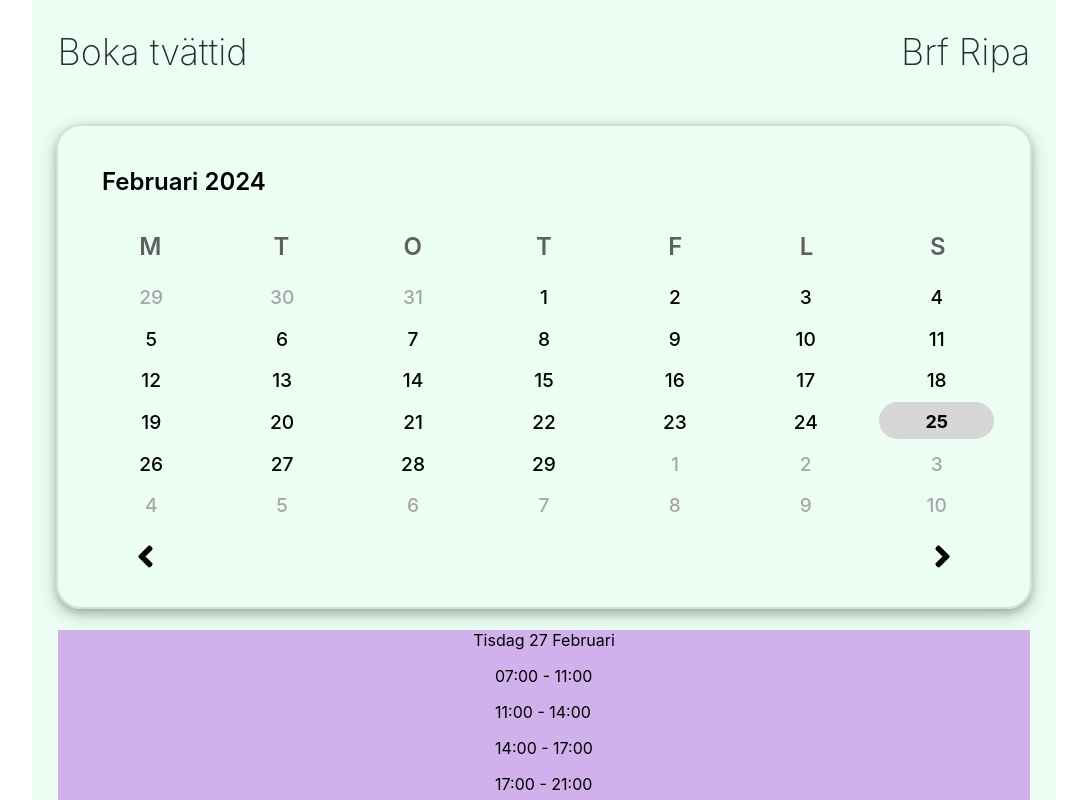
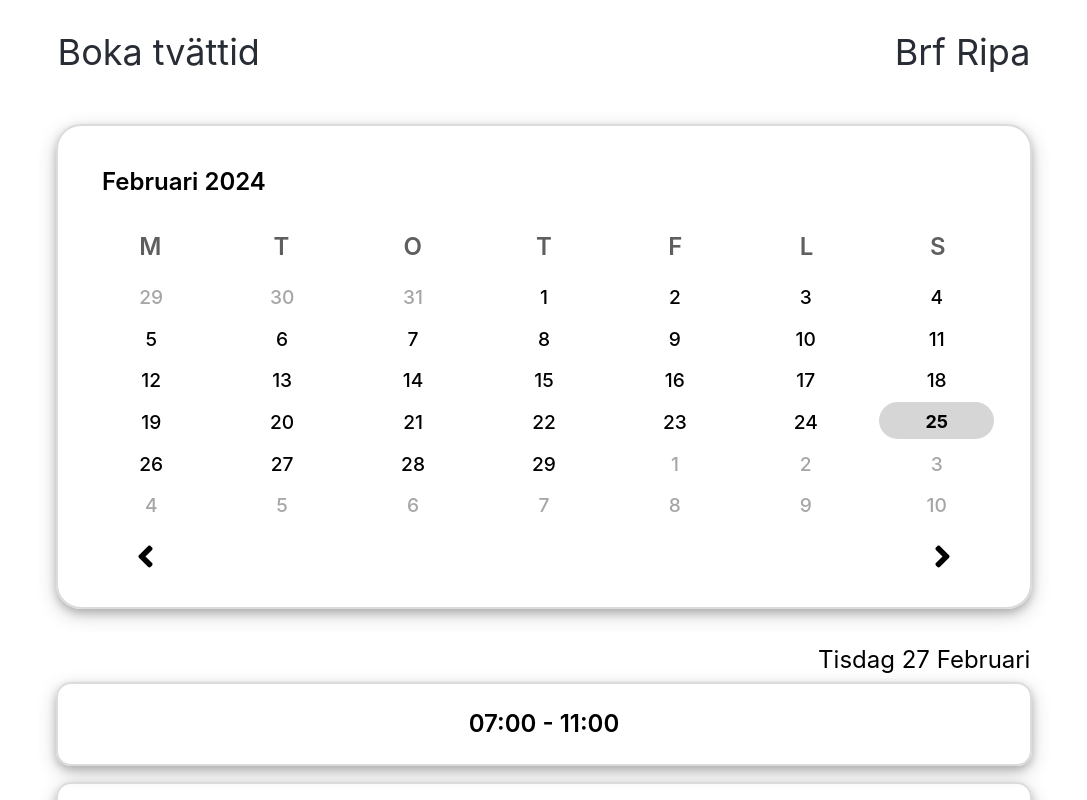
Before and after one commit to gustavAlbrekts0n/bokningsapp, a React (Create React App) app: page / in a window 1280 px wide. Shown: the top 800 px of the page, without its empty margins (96-1183 px from the left). Built offline with nearby package versions, Linux system fonts and the light colour scheme.

Commit message:
Improve visuals of the time picker

```diff
--- a/src/App.css
+++ b/src/App.css
@@ -7,7 +7,7 @@
   align-items: center;
   justify-content: center;
   margin: auto;
-  background-color: rgba(182, 252, 213, 0.26);
+  /*background-color: rgba(182, 252, 213, 0.26);*/
 }
 
 .app-header {
@@ -23,5 +23,5 @@
 }
 
 .app-header h1, .app-header h2 {
-  font-weight: 200;
+  font-weight: 400;
 }
--- a/src/time-picker.css
+++ b/src/time-picker.css
@@ -3,7 +3,43 @@
   max-width: 1024px;
   justify-content: center;
   display: flex;
-  align-items: center;
+  align-items: end;
   flex-direction: column;
-  background-color: rgb(208, 177, 236);
+  /*background-color: rgb(208, 177, 236);*/
 }
+
+.selected-date {
+    font-size: x-large;
+    font-weight: 400;
+    padding-top: 15px;
+    /*background-color: orange;*/
+}
+
+.time-list {
+    width: 100%;
+    justify-content: center;
+    display: flex;
+    align-items: center;
+    flex-direction: column;
+    /*background-color: rgb(235, 69, 69);*/
+}
+
+.time {
+    width: 100%;
+    height: 80px;
+    margin: 8px;
+    text-align: center;
+    justify-content: center;
+    display: flex;
+    align-items: center;
+    flex-direction: column;
+    border-radius: 15px;
+    border: 2px solid rgb(219, 219, 219);
+    box-shadow: 0 4px 8px 0 rgba(0, 0, 0, 0.2), 0 6px 20px 0 rgba(0, 0, 0, 0.19);
+    /*background-color: rgb(109, 252, 109);*/
+}
+
+.time p {
+    font-size: x-large;
+    font-weight: 600;
+}
```
